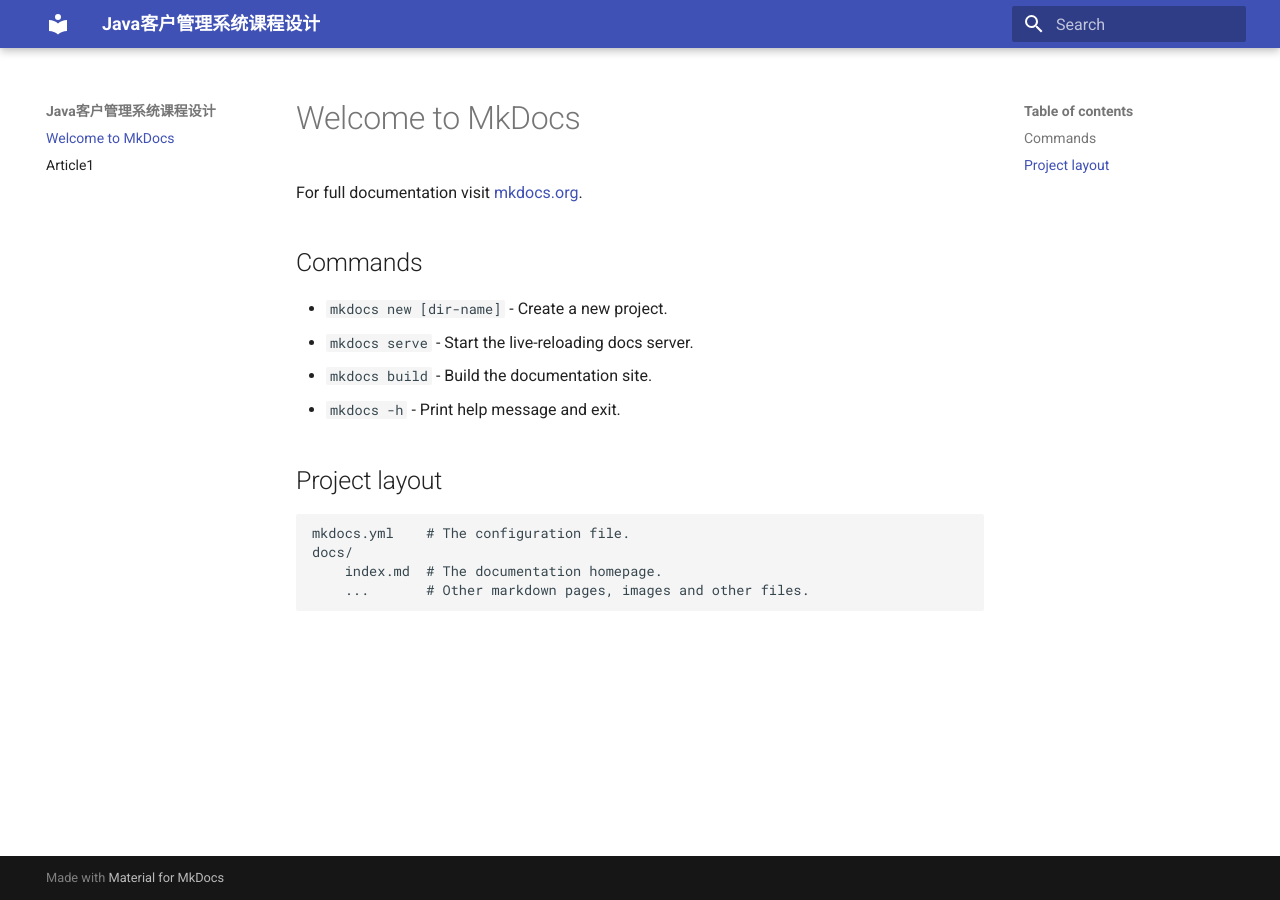
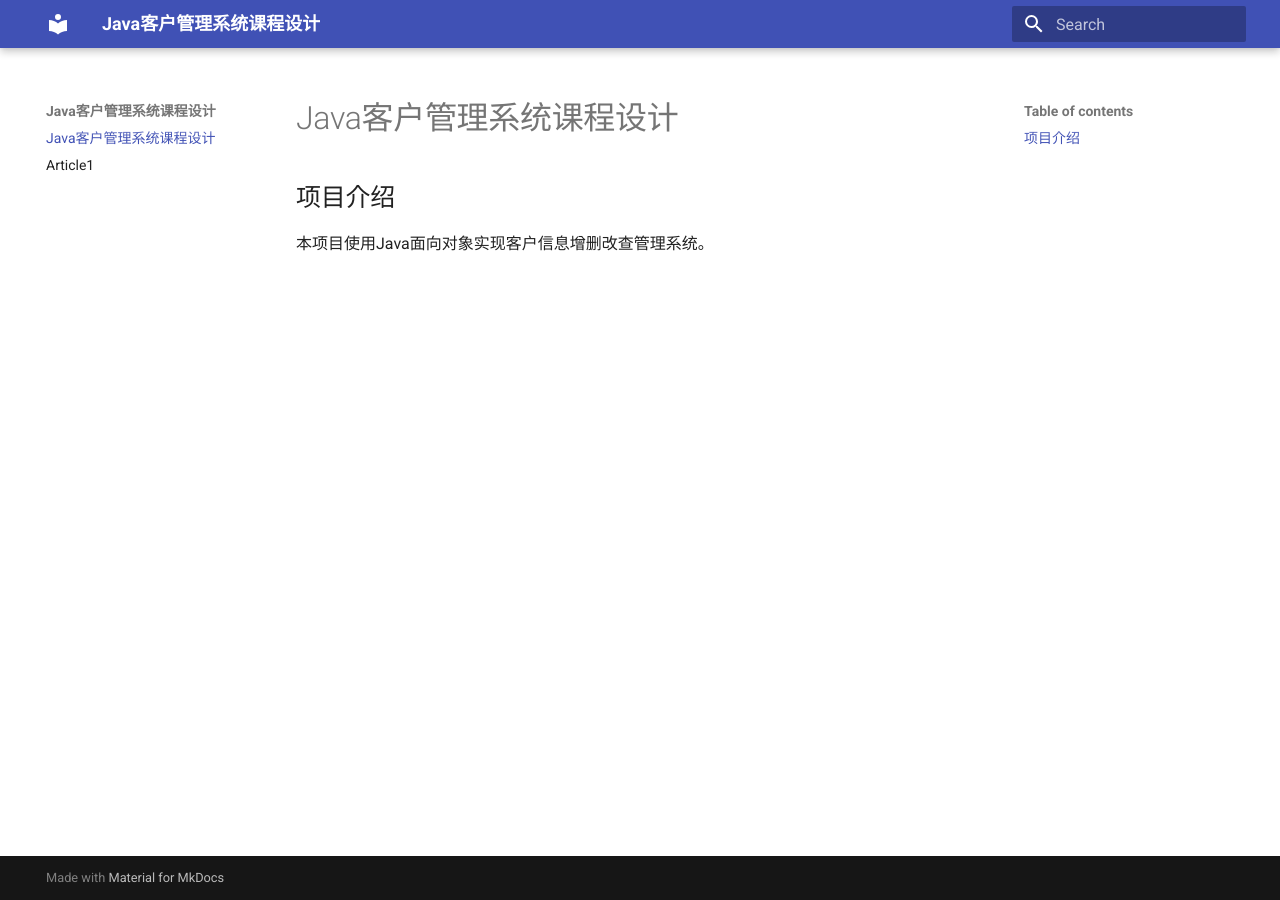
Before and after one commit to fuyunpeng-1/mkdocs-blog-study, an MkDocs documentation site: the page built from docs/index.md, in a window 1280 px wide. Built offline with MkDocs 1.6.1 and Material for MkDocs 9.7.7, drawn with Linux system fonts in a browser that asks for light colours.

Commit message:
Update documentation for Java customer management system
Replaced MkDocs welcome content with project introduction.

```diff
--- a/docs/index.md
+++ b/docs/index.md
@@ -1,17 +1,3 @@
-# Welcome to MkDocs
-
-For full documentation visit [mkdocs.org](https://www.mkdocs.org).
-
-## Commands
-
-* `mkdocs new [dir-name]` - Create a new project.
-* `mkdocs serve` - Start the live-reloading docs server.
-* `mkdocs build` - Build the documentation site.
-* `mkdocs -h` - Print help message and exit.
-
-## Project layout
-
-    mkdocs.yml    # The configuration file.
-    docs/
-        index.md  # The documentation homepage.
-        ...       # Other markdown pages, images and other files.
+# Java客户管理系统课程设计
+## 项目介绍
+本项目使用Java面向对象实现客户信息增删改查管理系统。
```
